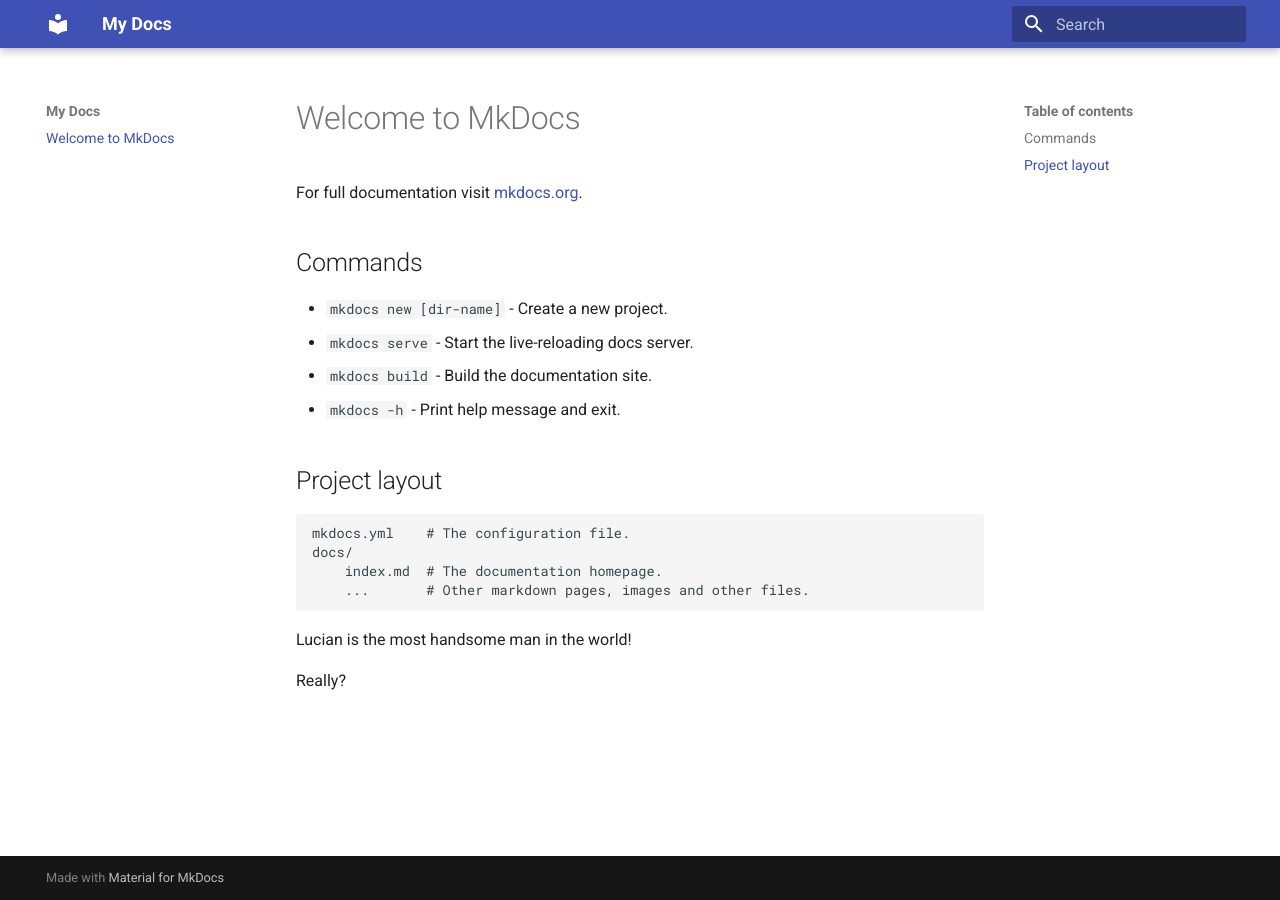
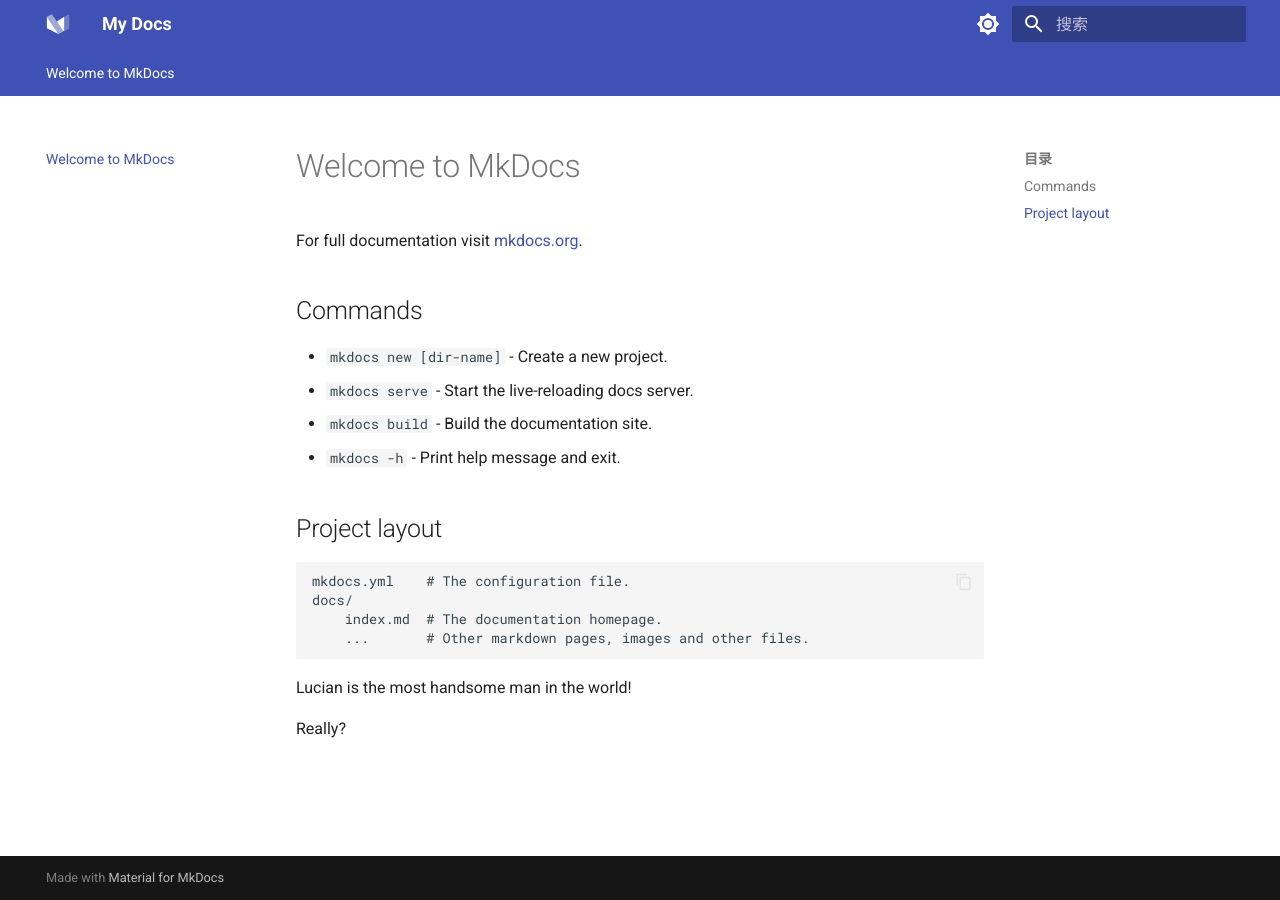
Before and after one commit to Lucian-LX/mkdocsfirst, an MkDocs documentation site: the page built from docs/index.md, in a window 1280 px wide. Built offline with MkDocs 1.6.1 and Material for MkDocs 9.7.7, drawn with Linux system fonts in a browser that asks for light colours.

Commit message:
theme部分

```diff
--- a/mkdocs.yml
+++ b/mkdocs.yml
@@ -1,4 +1,44 @@
 site_name: My Docs
 site_url: https://mydomain.org/mysite
+site_author: Lucian
 theme:
   name: material
+  palette:
+    # Palette toggle for light mode
+    - scheme: default
+      toggle:
+        icon: material/brightness-7
+        name: Switch to dark mode
+
+    # Palette toggle for dark mode
+    - scheme: slate
+      toggle:
+        icon: material/brightness-4
+        name: Switch to light mode
+
+  features:
+    - announce.dismiss #呈现可标记为由用户读取的临时公告，可以包含一个用于取消当前公告的按钮
+    # - navigation.instant
+    #- header.autohide  #自动隐藏
+    - navigation.tracking #地址栏中的 URL 将自动更新为在目录中突出显示的活动锚点
+    - navigation.tabs #顶级部分将呈现在上面视口标题下方的菜单层中，但在移动设备上保持原样
+    # - navigation.tabs.sticky  #启用粘性选项卡后，导航选项卡将锁定在标题下方，并在向下滚动时始终保持可见
+    - navigation.sections #启用部分后，顶级部分在边栏中呈现为1220px以上视口的组，但在移动设备上保持原样
+    - navigation.top # 返回顶部的按钮 在上滑时出现
+    - navigation.footer #页脚将呈现在边栏中，但在移动设备上保持原样
+    - search.suggest # 搜索输入一些字母时推荐补全整个单词
+    - search.highlight # 搜索出的文章关键词加入高亮
+    - search.share #搜索分享按钮
+    - navigation.expand # 打开Tab时左侧目录全部展开
+    - navigation.indexes #启用节索引页后，可以将文档直接附加到节
+    - content.tabs.link
+    - content.tooltips
+    - content.code.copy #代码复制
+    - content.action.edit
+    - content.action.view
+    - content.code.annotate
+  language: zh # 一些提示性的文字会变成中文
+
+  icon:
+    repo: fontawesome/brands/github #右上角图标
+    logo: logo
```
